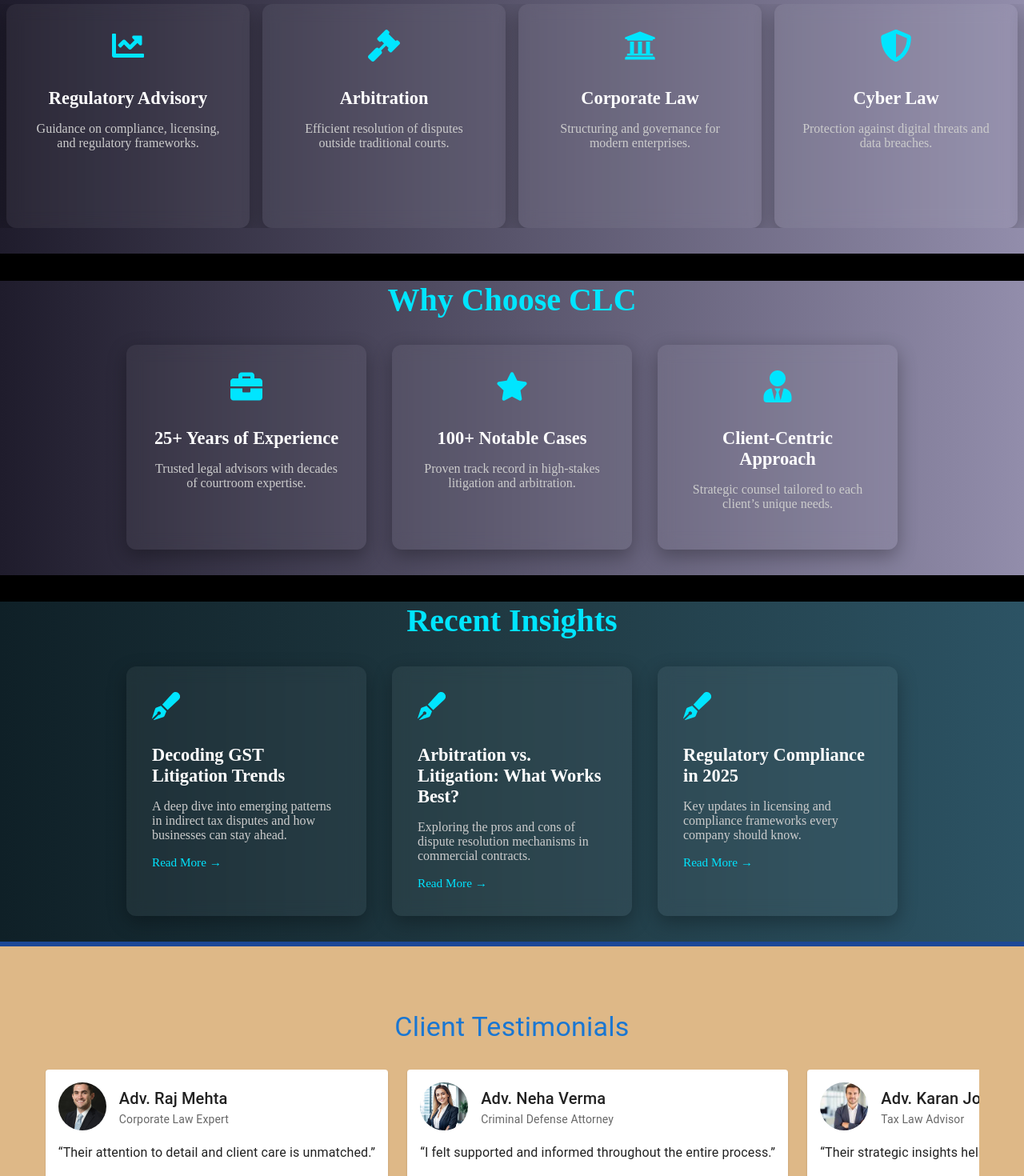
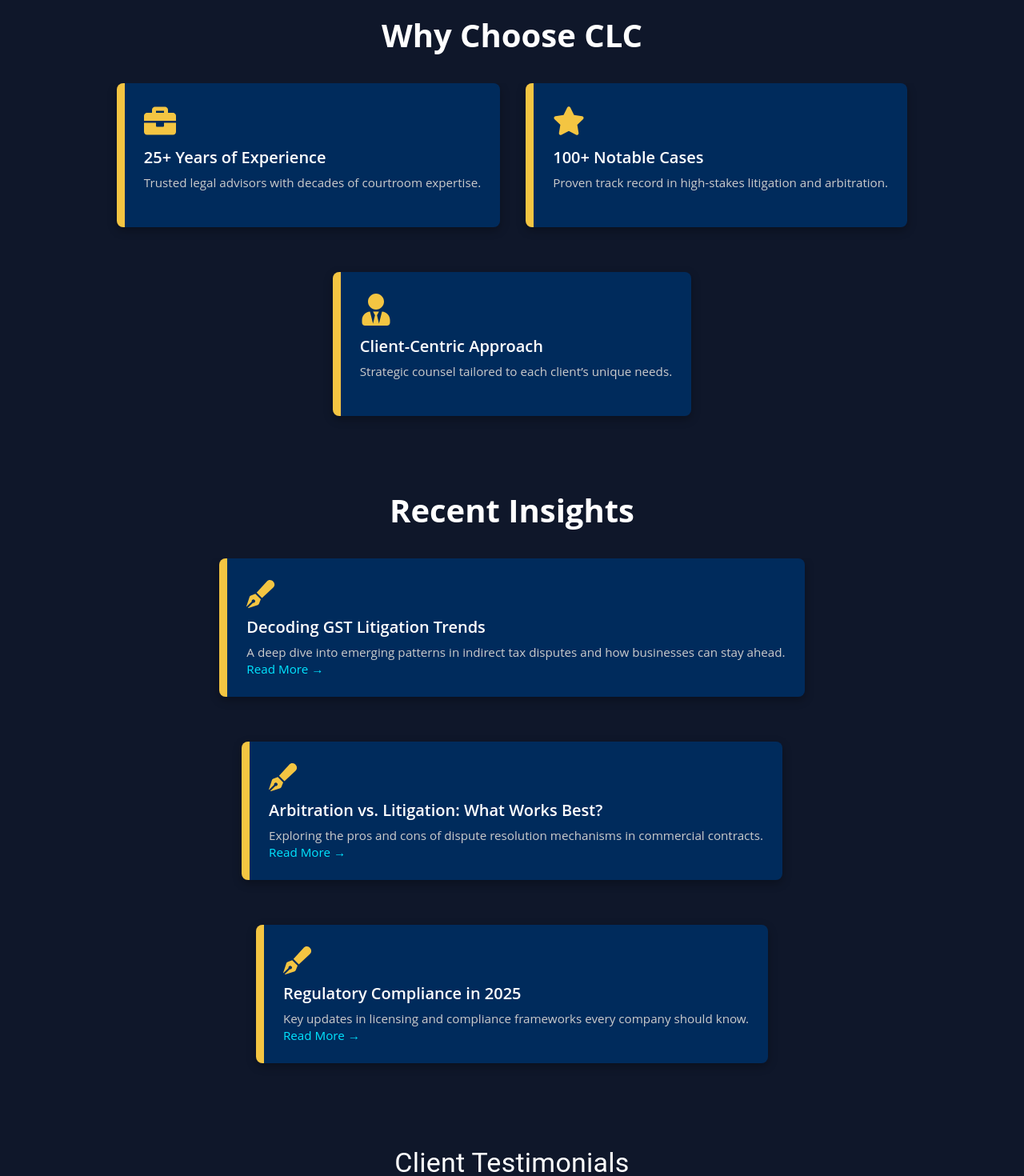
Before and after one commit to vishalsinghbaghel/commercial-law-chamber-new, a React (Vite) app: page / in a window 1280 px wide. Shown: the part 1000-2470 px from the top of the page at 80% size. Built offline with nearby package versions, Linux system fonts and the light colour scheme.

Commit message:
new commit

```diff
--- a/src/components/about/OurStory.jsx
+++ b/src/components/about/OurStory.jsx
@@ -1,8 +1,22 @@
 import "./About.css";
+import { motion } from "framer-motion";
 
 export const OurStory = () => {
   return (
     <main className="about-container">
+      <motion.div
+        sx={{
+          maxWidth: "800px",
+          padding: "2rem",
+          borderRadius: "12px",
+          background: "rgba(0, 0, 0, 0.6)",
+          color: "#fff",
+          textShadow: "0 2px 6px rgba(0, 0, 0, 0.6)",
+        }}
+        initial={{ opacity: 0, y: 40 }}
+        animate={{ opacity: 1, y: 0 }}
+        transition={{ duration: 2, ease: "easeOut" }}
+      >
         <header className="about-hero">
           <h1>Strategic Legal Excellence in Tax and Commercial Disputes</h1>
           <p>
@@ -20,25 +34,26 @@ export const OurStory = () => {
           <p>
             Our philosophy is rooted in strategic thinking and rigorous legal
             research—crafting bespoke solutions that not only address legal
-          complexities but also align with our clients’ commercial imperatives.
-          We are particularly known for our formidable expertise in tax
-          litigation, representing clients before the Supreme Court of India,
-          various High Courts, and specialized tax tribunals such as ITAT,
-          CESTAT, and VAT Tribunals.
+            complexities but also align with our clients’ commercial
+            imperatives. We are particularly known for our formidable expertise
+            in tax litigation, representing clients before the Supreme Court of
+            India, various High Courts, and specialized tax tribunals such as
+            ITAT, CESTAT, and VAT Tribunals.
           </p>
           <p>
             Our comprehensive practice spans departmental proceedings, GST
-          investigations, refund litigation, and trade remedies before DGTR and
-          other international forums. With on-ground representation in every
-          Indian state capital, our pan-India footprint ensures swift,
+            investigations, refund litigation, and trade remedies before DGTR
+            and other international forums. With on-ground representation in
+            every Indian state capital, our pan-India footprint ensures swift,
             coordinated action and local insight.
           </p>
           <p>
-          We are proud of our track record in precedent-setting matters—rulings
-          that have shaped jurisprudence on anti-dumping, transfer pricing,
-          indirect taxes, and constitutional tax challenges.
+            We are proud of our track record in precedent-setting
+            matters—rulings that have shaped jurisprudence on anti-dumping,
+            transfer pricing, indirect taxes, and constitutional tax challenges.
           </p>
         </section>
+      </motion.div>
     </main>
   );
 };
--- a/src/components/expertise/Tax.module.css
+++ b/src/components/expertise/Tax.module.css
@@ -1,7 +1,7 @@
 .page {
   padding: 3rem 1rem;
   background-color: #ffffff;
-    font-family: 'Segoe UI', sans-serif;
+  font-family: "Segoe UI", sans-serif;
 }
 
 .card {
@@ -29,7 +29,7 @@
 }
 
 .content {
-    padding: 2rem;
+  padding-top: 2rem;
   color: #1c4897;
 }
 
--- a/src/components/home/Testimonials/Testimonials.jsx
+++ b/src/components/home/Testimonials/Testimonials.jsx
@@ -60,14 +60,13 @@ const Testimonials = () => {
     <Box
       sx={{
         py: 10,
-        backgroundColor: "burlywood",
-        borderTop: "6px solid #1c4897",
+        backgroundColor: "#0f172a",
         display: "flex",
         justifyContent: "center",
       }}
     >
       <Box sx={{ maxWidth: 1200, width: "100%", px: 2 }}>
-        <Typography variant="h4" align="center" color="primary" mb={4}>
+        <Typography variant="h4" align="center" mb={4}>
           Client Testimonials
         </Typography>
 
@@ -92,7 +91,7 @@ const Testimonials = () => {
             <Card
               key={i}
               sx={{
-                minWidth: 300,
+                width: "32%",
                 flex: "0 0 auto",
                 scrollSnapAlign: "start",
                 transition: "transform 0.3s ease, box-shadow 0.3s ease",
@@ -100,6 +99,13 @@ const Testimonials = () => {
                   transform: "scale(1.05)",
                   boxShadow: "0 8px 20px rgba(0, 0, 0, 0.2)",
                 },
+                backgroundColor: "#002b5c",
+                color: "white",
+                padding: "1.5rem",
+                borderRadius: "8px",
+                boxShadow: "0 4px 12px rgba(0, 0, 0, 0.3)",
+                borderLeft: "10px solid #f4c542",
+                transition: "box-shadow 0.3s ease",
               }}
             >
               <CardContent>
@@ -111,12 +117,10 @@ const Testimonials = () => {
                   />
                   <Box>
                     <Typography variant="h6">{t.name}</Typography>
-                    <Typography variant="body2" color="text.secondary">
-                      {t.role}
-                    </Typography>
+                    <Typography variant="body2">{t.role}</Typography>
                   </Box>
                 </Box>
-                <Typography variant="body1" color="text.primary">
+                <Typography variant="body1" color="#f4c542">
                   “{t.quote}”
                 </Typography>
               </CardContent>
--- a/src/components/home/heroSection/HeroSection.module.css
+++ b/src/components/home/heroSection/HeroSection.module.css
@@ -1,7 +1,7 @@
 .container {
   position: relative;
   width: 100%;
-    height: 100vh;
+  height: 100%;
   overflow: hidden;
 }
 
@@ -11,9 +11,11 @@
   left: 0;
   width: 100%;
   height: 100%;
-    background: linear-gradient(to bottom,
+  background: linear-gradient(
+    to bottom,
     rgba(0, 0, 0, 0.4),
-            rgba(0, 0, 0, 0.8));
+    rgba(0, 0, 0, 0.8)
+  );
   z-index: 0;
 }
 
@@ -22,7 +24,7 @@
   top: 0;
   left: 0;
   width: 100%;
-    height: 100vh;
+  height: 100%;
   background-image: url("/public/image/hero.jpg");
   /* or use imported image in inline style */
   background-size: cover;
@@ -43,14 +45,15 @@
   padding: 2rem;
   color: white;
   text-align: left;
-
 }
 
 .heroContent {
   max-width: 800px;
   padding: 2rem;
   border-radius: 12px;
-
+  background: rgba(0, 0, 0, 0.6);
+  color: #fff;
+  text-shadow: 0 2px 6px rgba(0, 0, 0, 0.6);
 }
 
 .heroTitle {
@@ -92,7 +95,6 @@
 .welcomeContent h2 {
   font-size: 2rem;
   margin-bottom: 1rem;
-
 }
 
 .welcomeContent p {
--- a/src/components/home/practice/PracticeSection.module.css
+++ b/src/components/home/practice/PracticeSection.module.css
@@ -1,16 +1,13 @@
 .practiceAreas {
-    padding-bottom: 2rem;
-    background: linear-gradient(to right, #1f1c2c, #928dab);
-    color: #fff;
-    text-align: center;
-
-        font-size: 2.5rem;
-        margin-bottom: 2rem;
+  background-color: #0f172a; /* Match navbar background */
+  font-family: "Open Sans", sans-serif;
+  margin: 0;
+  padding-top: 2rem;
 }
 
 .sectionTitle {
   font-size: 2.5rem;
-    color: #00e5ff;
+  text-align: center;
 }
 
 .cardsContainer {
@@ -23,16 +20,15 @@
 }
 
 .practiceCard {
-    background: rgba(255, 255, 255, 0.05);
-    backdrop-filter: blur(10px);
-    border-radius: 12px;
-    padding: 2rem;
-    text-align: center;
-    box-shadow: 0 8px 24px rgba(0, 0, 0, 0.3);
-    transition: transform 0.3s ease, box-shadow 0.3s ease;
-    min-height: 280px;
-    /* Ensures consistent height */
-    max-height: 280px;
+  background-color: #002b5c; /* Slightly lighter than navbar */
+  color: white;
+  padding: 1.5rem;
+  border-radius: 8px;
+  box-shadow: 0 4px 12px rgba(0, 0, 0, 0.3);
+  margin-bottom: 1.5rem;
+  border-left: 10px solid #f4c542; /* Accent line (gold tone) */
+  transition: box-shadow 0.3s ease;
+  height: 180px;
 }
 
 .practiceCard:hover {
@@ -42,16 +38,18 @@
 
 .icon {
   font-size: 2.5rem;
-    color: #00e5ff;
+  color: #f4c542;
 }
 
 h3 {
-    font-size: 1.4rem;
-    margin-bottom: 0.5rem;
+  margin: 0 0 0.5rem;
+  font-size: 1.25rem;
+  font-weight: 600;
 }
 
 p {
-    font-size: 1rem;
+  margin: 0;
+  font-size: 0.95rem;
   color: #ccc;
 }
 
--- a/src/components/home/recentInsights/RecentInsight.module.css
+++ b/src/components/home/recentInsights/RecentInsight.module.css
@@ -1,32 +1,33 @@
 .recentInsights {
-    padding-bottom: 2rem;
-    background: linear-gradient(to right, #0f2027, #203a43, #2c5364);
-    color: #fff;
-    text-align: center;
+  background-color: #0f172a; /* Match navbar background */
+  font-family: "Open Sans", sans-serif;
+  margin: 0;
+  padding-top: 2rem;
 }
 
 .sectionTitle {
   font-size: 2.5rem;
-    color: #00e5ff;
-    font-weight: 600;
+  text-align: center;
 }
 
 .cardsContainer {
   display: flex;
   flex-wrap: wrap;
+  gap: 2rem;
+  /* spacing between cards */
   justify-content: center;
-    gap: 2rem;
+  overflow: hidden;
 }
 
 .insightCard {
-    width: 300px;
-    padding: 2rem;
-    border-radius: 12px;
-    background: rgba(255, 255, 255, 0.05);
-    backdrop-filter: blur(10px);
-    box-shadow: 0 8px 24px rgba(0, 0, 0, 0.3);
-    transition: transform 0.3s ease, box-shadow 0.3s ease;
-    text-align: left;
+  background-color: #002b5c; /* Slightly lighter than navbar */
+  color: white;
+  padding: 1.5rem;
+  border-radius: 8px;
+  box-shadow: 0 4px 12px rgba(0, 0, 0, 0.3);
+  margin-bottom: 1.5rem;
+  border-left: 10px solid #f4c542; /* Accent line (gold tone) */
+  transition: box-shadow 0.3s ease;
 }
 
 .insightCard:hover {
@@ -36,18 +37,19 @@
 
 .icon {
   font-size: 2.2rem;
-    color: #00e5ff;
+  color: #f4c542;
 }
 
 h3 {
-    font-size: 1.3rem;
-    margin-bottom: 0.5rem;
+  margin: 0 0 0.5rem;
+  font-size: 1.25rem;
+  font-weight: 600;
 }
 
 p {
-    font-size: 1rem;
+  margin: 0;
+  font-size: 0.95rem;
   color: #ccc;
-    margin-bottom: 1rem;
 }
 
 .readMore {
--- a/src/components/home/whyChoose/WhyChoose.module.css
+++ b/src/components/home/whyChoose/WhyChoose.module.css
@@ -1,32 +1,34 @@
 .whyClc {
-    padding-bottom: 2rem;
-    background: linear-gradient(to right, #1f1c2c, #928dab);
-    color: #fff;
-    text-align: center;
+  background-color: #0f172a; /* Match navbar background */
+  font-family: "Open Sans", sans-serif;
+  margin: 0;
+  padding-top: 2rem;
 }
 
 .sectionTitle {
   font-size: 2.5rem;
-    color: #00e5ff;
-    font-weight: 600;
+  text-align: center;
 }
 
 .cardsContainer {
   display: flex;
   flex-wrap: wrap;
+  gap: 2rem;
+  /* spacing between cards */
   justify-content: center;
-    gap: 2rem;
+  overflow: hidden;
 }
 
 .highlightCard {
-    width: 300px;
-    padding: 2rem;
-    border-radius: 12px;
-    background: rgba(255, 255, 255, 0.05);
-    backdrop-filter: blur(10px);
-    box-shadow: 0 8px 24px rgba(0, 0, 0, 0.3);
-    transition: transform 0.3s ease, box-shadow 0.3s ease;
-    text-align: center;
+  background-color: #002b5c; /* Slightly lighter than navbar */
+  color: white;
+  padding: 1.5rem;
+  border-radius: 8px;
+  box-shadow: 0 4px 12px rgba(0, 0, 0, 0.3);
+  margin-bottom: 1.5rem;
+  border-left: 10px solid #f4c542; /* Accent line (gold tone) */
+  transition: box-shadow 0.3s ease;
+  height: 180px;
 }
 
 .highlightCard:hover {
@@ -36,15 +38,17 @@
 
 .icon {
   font-size: 2.5rem;
-    color: #00e5ff;
+  color: #f4c542;
 }
 
 h3 {
-    font-size: 1.4rem;
-    margin-bottom: 0.5rem;
+  margin: 0 0 0.5rem;
+  font-size: 1.25rem;
+  font-weight: 600;
 }
 
 p {
-    font-size: 1rem;
+  margin: 0;
+  font-size: 0.95rem;
   color: #ccc;
 }
```
Lines whose indentation alone changed are shown as unchanged.
